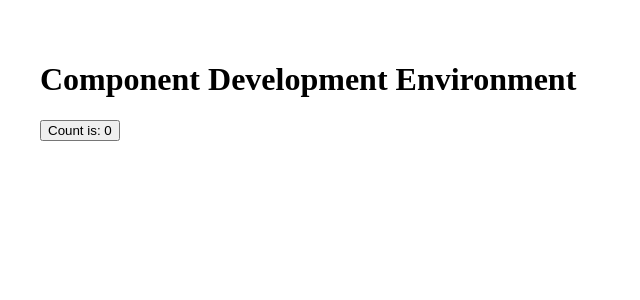
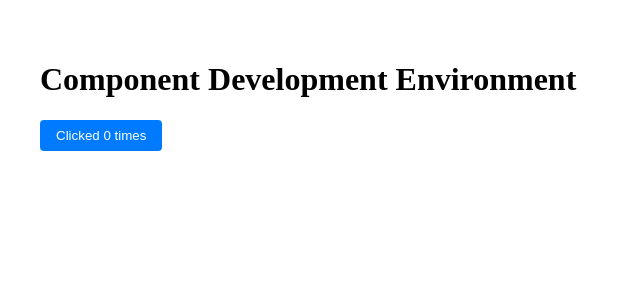
Before and after one commit to soubhik-deccan/deccan-ai-frontend-package, a React (Vite) app in the folder dev/: page / in a window 1280 px wide. Shown: the top 300 px of the page, without its empty margins (0-640 px from the left). Built offline with nearby package versions, Linux system fonts and the light colour scheme.

Commit message:
feat: enhance test button styling for dev environment
Co-Authored-By: soubhik@deccan.ai <soubhik@deccan.ai>

```diff
--- a/dev/src/App.tsx
+++ b/dev/src/App.tsx
@@ -7,8 +7,11 @@ function App() {
     <div style={{ padding: '2rem' }}>
       <h1>Component Development Environment</h1>
       <div style={{ marginBottom: '1rem' }}>
-        <button onClick={() => setCount(c => c + 1)}>
-          Count is: {count}
+        <button
+          onClick={() => setCount(c => c + 1)}
+          style={{ padding: '8px 16px', backgroundColor: '#007bff', color: 'white', border: 'none', borderRadius: '4px' }}
+        >
+          Clicked {count} times
         </button>
       </div>
     </div>
```
Also changed, not shown: 1 other file (tests, documents, lock files or other folders).
